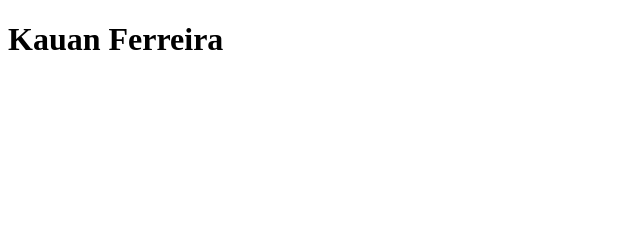
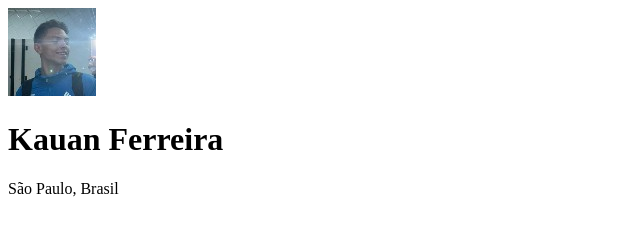
Before and after one commit to KauanFerreiradesouza12B/meus_links, a plain HTML site: page index.html in a window 1280 px wide. Shown: the whole page, without its empty margins (0-640 px from the left). Drawn offline with Linux system fonts and the light colour scheme.

Commit message:
desenvolvimento do html

```diff
--- a/index.html
+++ b/index.html
@@ -7,7 +7,9 @@
 </head>
 <body>
     <div>
+        <img src="/kauan.jpg" alt="imagem do criador da página de links, kauan ferreira">
         <h1>Kauan Ferreira</h1>
+        <p>São Paulo, Brasil</p>
     </div>
 </body>
 </html>
```
